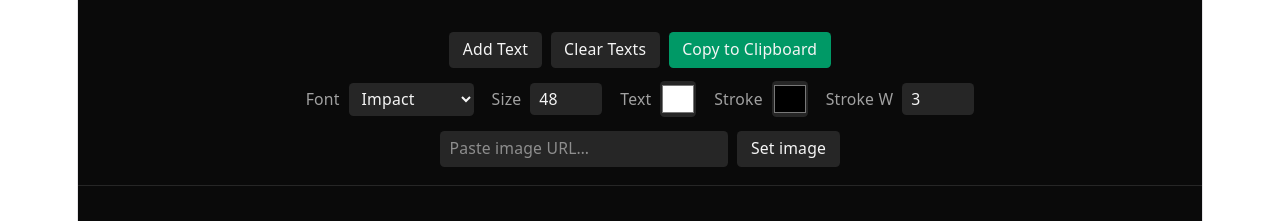
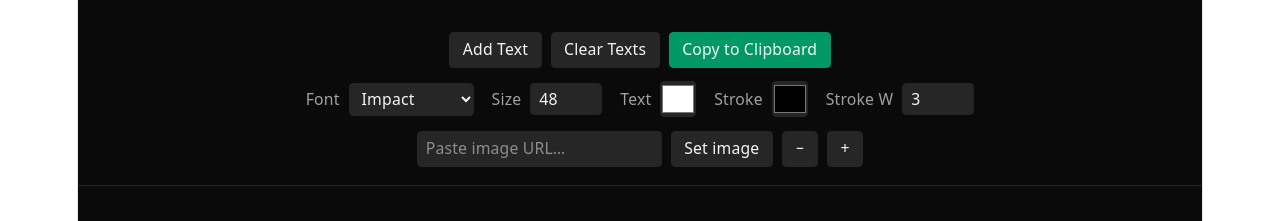
Before and after one commit to aghyadallogie/youmeme, a React (Vite) app: page / in a window 1280 px wide. Shown: the top 221 px of the page. Built offline with nearby package versions, Linux system fonts and the light colour scheme.

Commit message:
feat(Image): add zoom in and out buttons

```diff
--- a/src/App.tsx
+++ b/src/App.tsx
@@ -28,9 +28,13 @@ const initialState: EditorState = {
   canvasWidth: 568,
   canvasHeight: 335,
   textStyle: DEFAULT_TEXT_STYLE,
+  imageScale: 1,
 };
 
+
 let textCounter = 0;
+const MIN_SCALE = 0.5;
+const MAX_SCALE = 2;
 
 export default function App() {
   const [state, setState] = useState<EditorState>(initialState);
@@ -56,6 +60,16 @@ export default function App() {
         ),
       };
     });
+  };
+
+  const handleScaleImage = (factor: number) => {
+    setState((s) => ({
+      ...s,
+      imageScale: Math.min(
+        MAX_SCALE,
+        Math.max(MIN_SCALE, s.imageScale * factor)
+      ),
+    }));
   };
 
   const handleAddText = () => {
@@ -128,6 +142,8 @@ export default function App() {
         textStyle={state.textStyle}
         onUpdateStyle={handleUpdateStyle}
         onSetImageUrl={handleSetImageUrl}
+        onScaleImage={handleScaleImage}
+        imageScale={state.imageScale}
       />
       <div className="flex-1 flex items-center justify-center p-8">
         <EditorCanvas
--- a/src/components/EditorCanvas.tsx
+++ b/src/components/EditorCanvas.tsx
@@ -16,13 +16,13 @@ export const EditorCanvas = forwardRef<HTMLDivElement, Props>(
     { state, onSelect, onChangeText, onDeselect, onMove, onDelete },
     ref
   ) {
-    const { layers, canvasWidth, canvasHeight, textStyle } = state;
+    const { layers, canvasWidth, canvasHeight, textStyle, imageScale } = state;
     const imageLayer = layers.find((l) => l.kind === 'image');
     const textLayers = layers.filter((l) => l.kind === 'text');
 
     const wrapperStyle: CSSProperties = {
-      width: canvasWidth,
-      height: canvasHeight,
+      width: canvasWidth * imageScale,
+      height: canvasHeight * imageScale,
       position: 'relative',
       background: '#111',
       overflow: 'hidden',
@@ -57,6 +57,7 @@ export const EditorCanvas = forwardRef<HTMLDivElement, Props>(
           key={layer.id}
           layer={layer}
           textStyle={textStyle}
+          scale={imageScale}
           isSelected={state.selectedId === layer.id}
           onSelect={onSelect}
           onChange={onChangeText}
--- a/src/components/TextLayerView.tsx
+++ b/src/components/TextLayerView.tsx
@@ -15,6 +15,7 @@ type Props = {
   onDeselect: () => void;
   onMove: (id: string, x: number, y: number) => void;
   onDelete: (id: string) => void;
+  scale: number;
 };
 
 export function TextLayerView({
--- a/src/components/Toolbar.tsx
+++ b/src/components/Toolbar.tsx
@@ -9,6 +9,8 @@ type Props = {
   textStyle: TextStyle;
   onUpdateStyle: (patch: Partial<TextStyle>) => void;
   onSetImageUrl: (src: string) => void;
+  onScaleImage: (factor: number) => void;
+  imageScale: number;
 };
 
 const FONT_OPTIONS = [
@@ -25,7 +27,9 @@ export function Toolbar({
   copyStatus,
   textStyle,
   onUpdateStyle,
-  onSetImageUrl
+  onSetImageUrl,
+  imageScale,
+  onScaleImage
 }: Props) {
 
   const [urlInput, setUrlInput] = useState('');
@@ -131,7 +135,7 @@ export function Toolbar({
           value={urlInput}
           onChange={(e) => setUrlInput(e.target.value)}
           placeholder="Paste image URL…"
-          className="w-64 bg-neutral-800 rounded px-2 py-1 text-sm"
+          className="bg-neutral-800 rounded px-2 py-1 text-sm"
         />
         <button
           type="submit"
@@ -139,6 +143,21 @@ export function Toolbar({
         >
           Set image
         </button>
+
+        <button
+          onClick={() => onScaleImage(1 / 1.1)}
+          disabled={imageScale <= 0.5}
+          className="px-3 py-1.5 rounded bg-neutral-800 hover:bg-neutral-700 text-sm disabled:opacity-40 disabled:cursor-not-allowed"
+        >
+          −
+        </button>
+        <button
+          onClick={() => onScaleImage(1.1)}
+          disabled={imageScale >= 2}
+          className="px-3 py-1.5 rounded bg-neutral-800 hover:bg-neutral-700 text-sm disabled:opacity-40 disabled:cursor-not-allowed"
+        >
+          +
+        </button>
       </form>
     </div>
   );
--- a/src/lib/types.ts
+++ b/src/lib/types.ts
@@ -34,4 +34,5 @@ export type EditorState = {
   canvasWidth: number;
   canvasHeight: number;
   textStyle: TextStyle;
+  imageScale: number;
 };
--- a/src/test/renderTextLayerView.tsx
+++ b/src/test/renderTextLayerView.tsx
@@ -28,6 +28,7 @@ export function renderTextLayerView({
     <TextLayerView
       layer={layer}
       isSelected={isSelected}
+      scale={1}
       textStyle={textStyle}
       {...handlers}
     />
```
Lines whose indentation alone changed are shown as unchanged.
